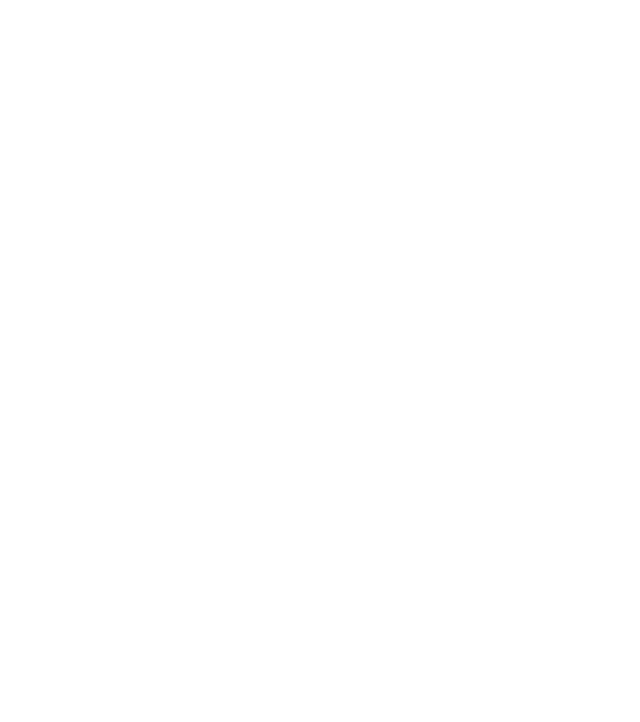
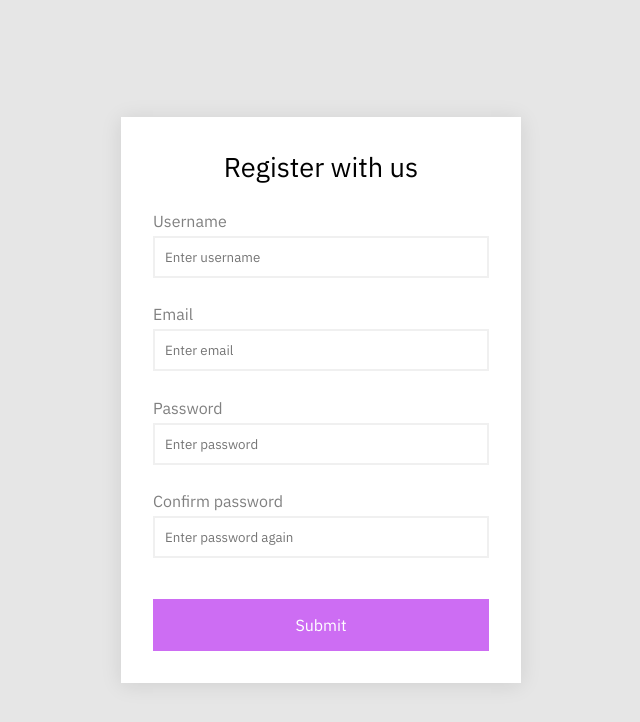
Before and after one commit to yohanryoo1/traversy_form-validator, a plain HTML site: page index.html in a window 1280 px wide. Shown: the whole page, without its empty margins (319-959 px from the left). Drawn offline with Linux system fonts and the light colour scheme.

Commit message:
complete markup and styling

```diff
--- a/index.html
+++ b/index.html
@@ -3,12 +3,38 @@
 <head>
     <meta charset="UTF-8">
     <meta name="viewport" content="width=device-width, initial-scale=1.0">
+    <link href="https://fonts.googleapis.com/css?family=IBM+Plex+Sans:400,400i,700&display=swap" rel="stylesheet">
     <link rel="stylesheet" href="styles.css">
     <title>Form Validation</title>
 </head>
 <body>
+    <div class="container">
+        <form id="form" class="form">
+            <h2>Register with us</h2>
+            <div class="form-control">
+                <label for="username">Username</label>
+                <input type="text" id="username" placeholder="Enter username">
+                <small>Error message</small>
+            </div>
+            <div class="form-control">
+                <label for="email">Email</label>
+                <input type="text" id="email" placeholder="Enter email">
+                <small>Error message</small>
+            </div>
+            <div class="form-control">
+                <label for="password">Password</label>
+                <input type="password" id="password" placeholder="Enter password">
+                <small>Error message</small>
+            </div>
+            <div class="form-control">
+                <label for="password2">Confirm password</label>
+                <input type="password" id="password2" placeholder="Enter password again">
+                <small>Error message</small>
+            </div>
+            <button>Submit</button>
+        </form>
+    </div>
 
-
-<script src="app.js"></script>
+    <script src="app.js"></script>
 </body>
 </html>
--- a/styles.css
+++ b/styles.css
@@ -0,0 +1,90 @@
+:root {
+    --color-success: #3ad47a;
+    --color-error: #ff604f;
+}
+
+* {
+    box-sizing: border-box;
+    padding: 0;
+    margin: 0;
+}
+
+body {
+    font-family: 'IBM Plex Sans', sans-serif;
+    background-color: #e6e6e6;
+    display: flex;
+    justify-content: center;
+    align-items: center;
+    min-height: 100vh;
+}
+
+.container {
+    background-color: white;
+    box-shadow: 0 2px 20px rgba(0,0,0,.1);
+    width: 400px;
+}
+
+.form {
+    padding: 2em;
+}
+
+h2 {
+    font-weight: 400;
+    font-size: 1.7em;
+    text-align: center;
+    margin-bottom: 1em;
+}
+
+.form-control {
+    margin-bottom: .4em;
+    position: relative;
+}
+
+.form-control label {
+    display: block;
+    color: grey;
+    margin-bottom: 5px;
+}
+
+.form-control input {
+    border: 2px solid #f0f0f0;
+    display: block;
+    width: 100%;
+    padding: 10px;
+    font-family: 'IBM Plex Sans', sans-serif;
+}
+
+.form-control input:focus {
+    outline: 0;
+    border: 2px solid rgb(172, 172, 172);
+}
+
+.form-control.success input {
+    border-color: var(--color-success);
+}
+
+.form-control.error input {
+    border-color: var(--color-error);
+}
+
+.form-control small {
+    color: var(--color-error);
+    font-size: 12px;
+    visibility: hidden;
+}
+
+.form-control.error small {
+    visibility: visible;
+}
+
+.form button {
+    cursor: pointer;
+    font-family: 'IBM Plex Sans', sans-serif;
+    font-size: 1em;
+    background-color: #cd6df3;
+    color: white;
+    border: none;
+    width: 100%;
+    margin-top: 15px;
+    padding: 1em;
+}
```
